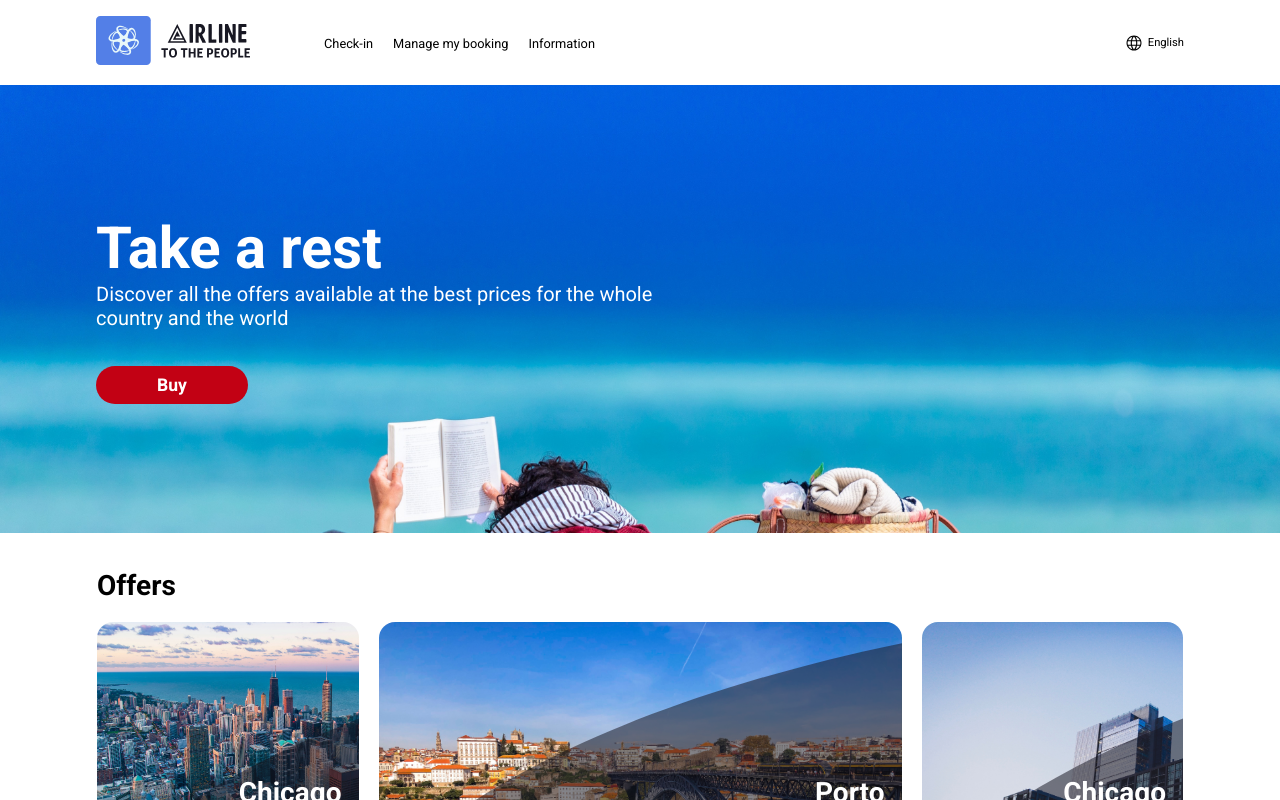
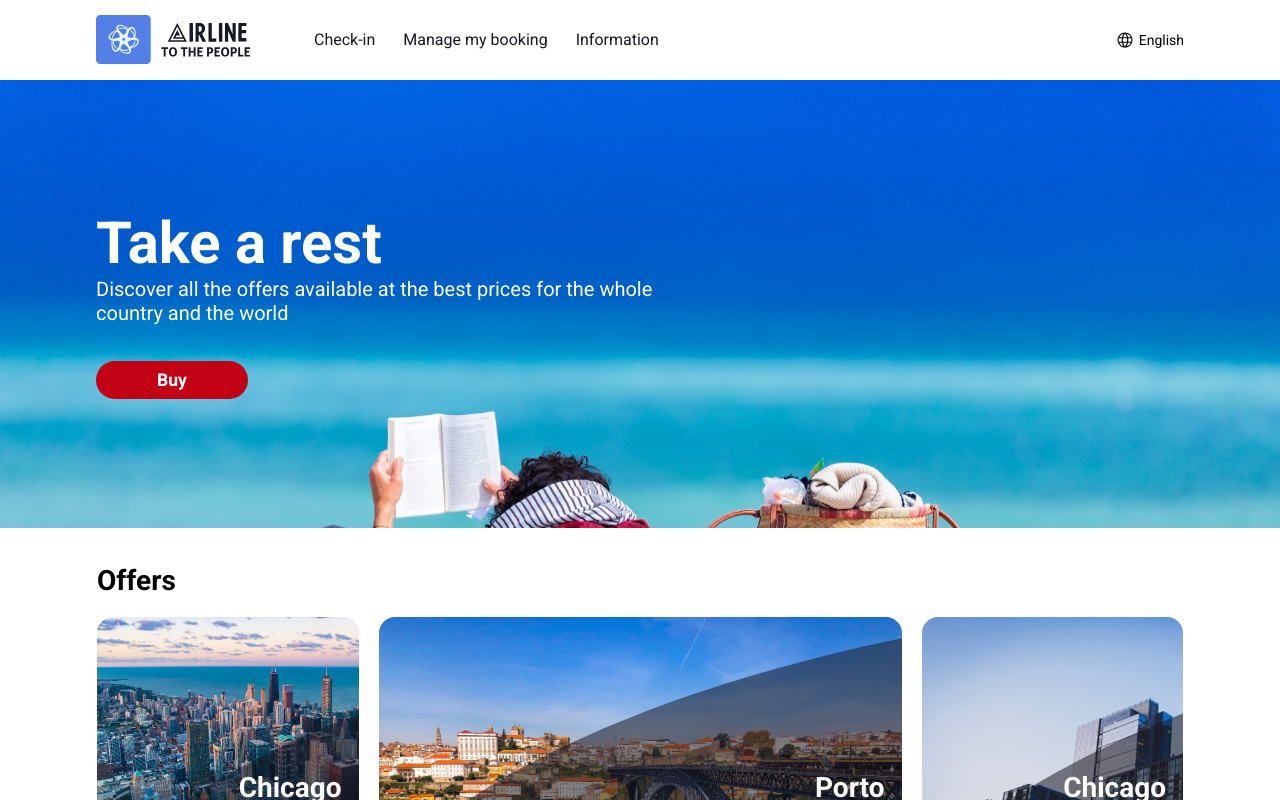
Before and after one commit to karlozjaramillo/prueba-ingreso-ux-2024, an Angular app: page / in a window 1280 px wide. Shown: the top 800 px of the page. Built offline with nearby package versions, Linux system fonts and the light colour scheme.

Commit message:
Some corrections are made in menu.component

```diff
--- a/src/app/menu/menu.component.html
+++ b/src/app/menu/menu.component.html
@@ -10,7 +10,7 @@
             <div class="main-menu__items">
                 <ul class="main-menu__items__list">
                     <li class="main-menu__items__list-item"><a class="main-menu__items__list-link" href="#">Check-in</a></li>
-                    <li class="main-menu__items__list-item"><a class="main-menu__items__list-link" href="#">Manage my booking</a></li>
+                    <li class="main-menu__items__list-item--mmb"><a class="main-menu__items__list-link" href="#">Manage my booking</a></li>
                     <li class="main-menu__items__list-item"><a class="main-menu__items__list-link" href="#">Information</a></li>
                 </ul>
             </div>
--- a/src/app/menu/menu.component.scss
+++ b/src/app/menu/menu.component.scss
@@ -1,24 +1,23 @@
-$text-color-black: #000;
+$text-color-black: #181823;
 
 .main-menu {
     width: 100%;
     height: auto;
-    // background-color: rgb(248, 10, 10);
     padding: 0 96px;
 }
 
 .main-menu__content {
     display: flex;
-    padding: 16px 0;
+    padding: 15px 0 16px;
     align-items: center;
     width: 100%;
     height: inherit;
     margin: auto;
-    // background-color: rgb(5, 71, 129);
 }
 
 .main-menu__logo {
     margin-right: 32px;
+    height: 49px;
 }
 
 .main-menu__navbar {
@@ -30,28 +29,31 @@ $text-color-black: #000;
 
 .main-menu__items {
     display: flex;
-    // background-color: rgb(228, 224, 6);
 }
 
 .main-menu__items__list {
     list-style-type: none;
 }
 
-.main-menu__items__list-item {
+.main-menu__items__list-item,
+.main-menu__items__list-item--mmb {
     display: inline;
-    padding: 10px;
+}
+
+.main-menu__items__list-item--mmb {
+    padding: 0 28px;
 }
 
 .main-menu__items__list-link {
     text-decoration: none;
     color: $text-color-black;
-    font-size: 0.8rem;
+    font-size: 1rem;
+    font-weight: 400;
+    line-height: 18.75px;
 }
 
 .main-menu__lang-selector {
     display: flex;
-    // background-color: rgb(6, 191, 228);
-
     align-items: center;
 }
 
@@ -60,7 +62,7 @@ $text-color-black: #000;
 }
 
 .main-menu__lang-selector__text {
-    font-size: 0.7rem;
+    font-size: 0.875rem;
 }
 
 .main-menu__hamburger-menu {
```
